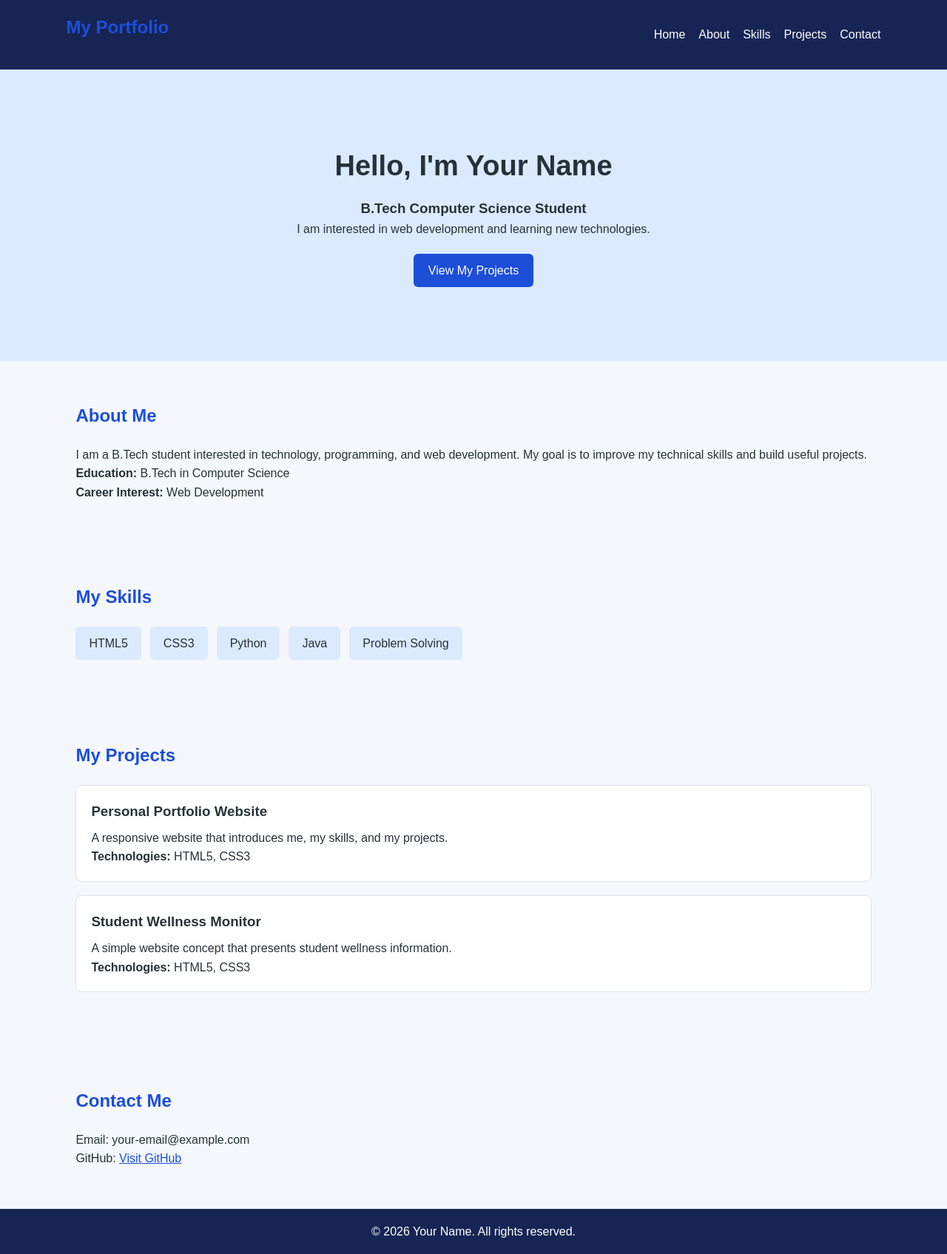
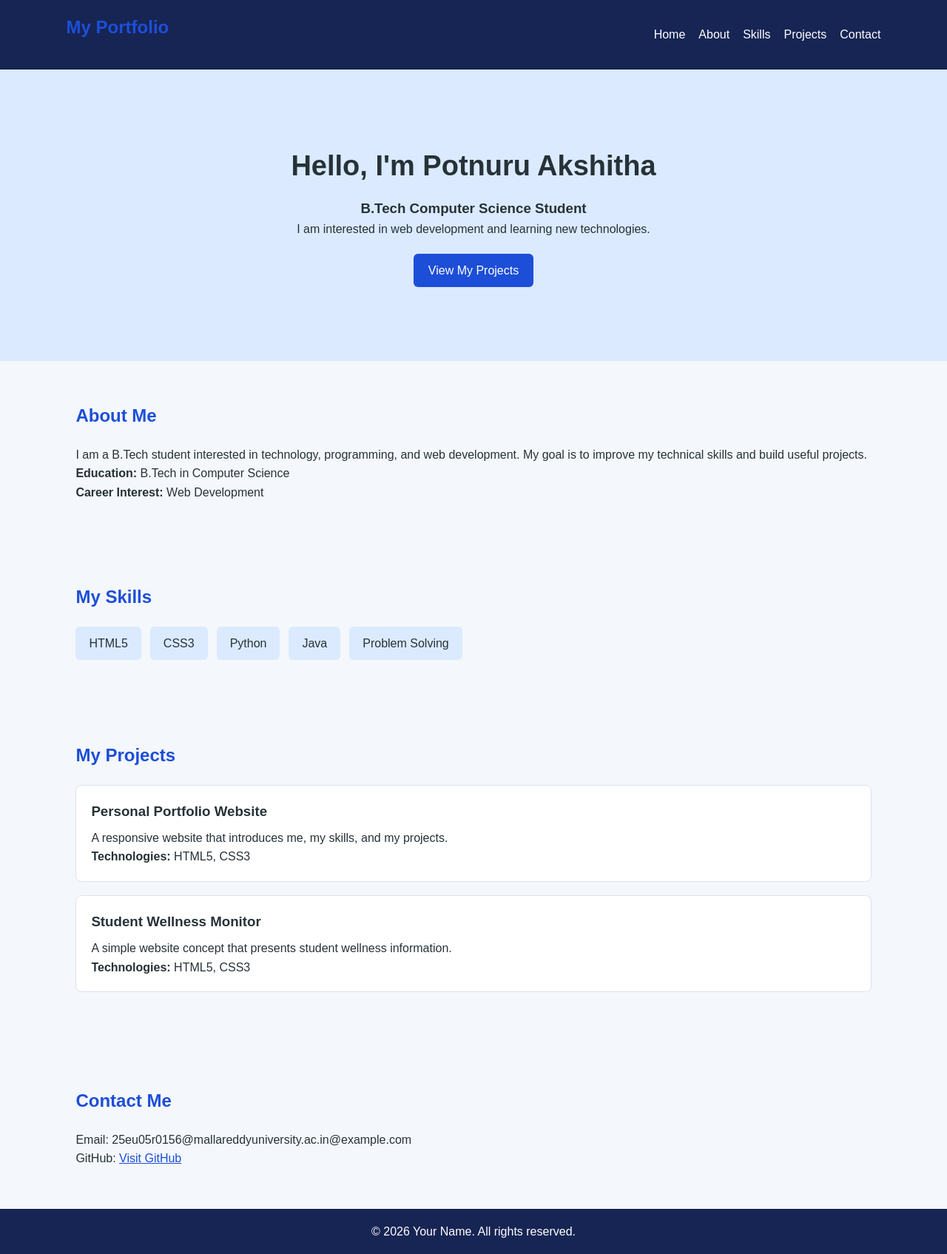
Before and after one commit to akshhhh2/personal-portfolio, a plain HTML site: page index.html in a window 1280 px wide. Shown: the whole page at 74% size. Drawn offline with Linux system fonts and the light colour scheme.

Commit message:
Update index.html

```diff
--- a/index.html
+++ b/index.html
@@ -23,7 +23,7 @@
     </header>
 
     <section id="home">
-        <h1>Hello, I'm Your Name</h1>
+        <h1>Hello, I'm Potnuru Akshitha</h1>
         <h3>B.Tech Computer Science Student</h3>
         <p>I am interested in web development and learning new technologies.</p>
         <a class="btn" href="#projects">View My Projects</a>
@@ -63,7 +63,7 @@
 
     <section id="contact">
         <h2>Contact Me</h2>
-        <p>Email: your-email@example.com</p>
+        <p>Email: 25eu05r0156@mallareddyuniversity.ac.in@example.com</p>
         <p>GitHub: <a href="https://github.com/">Visit GitHub</a></p>
     </section>
 
```
